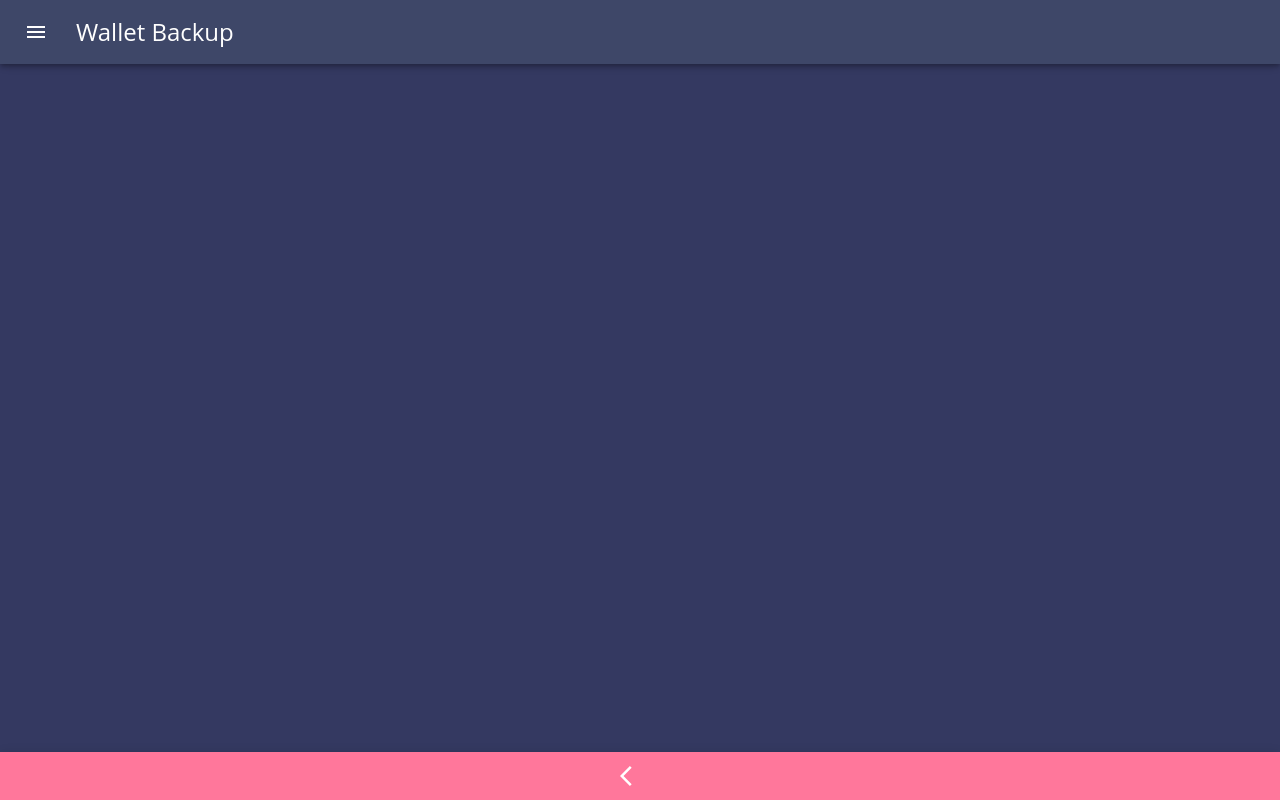
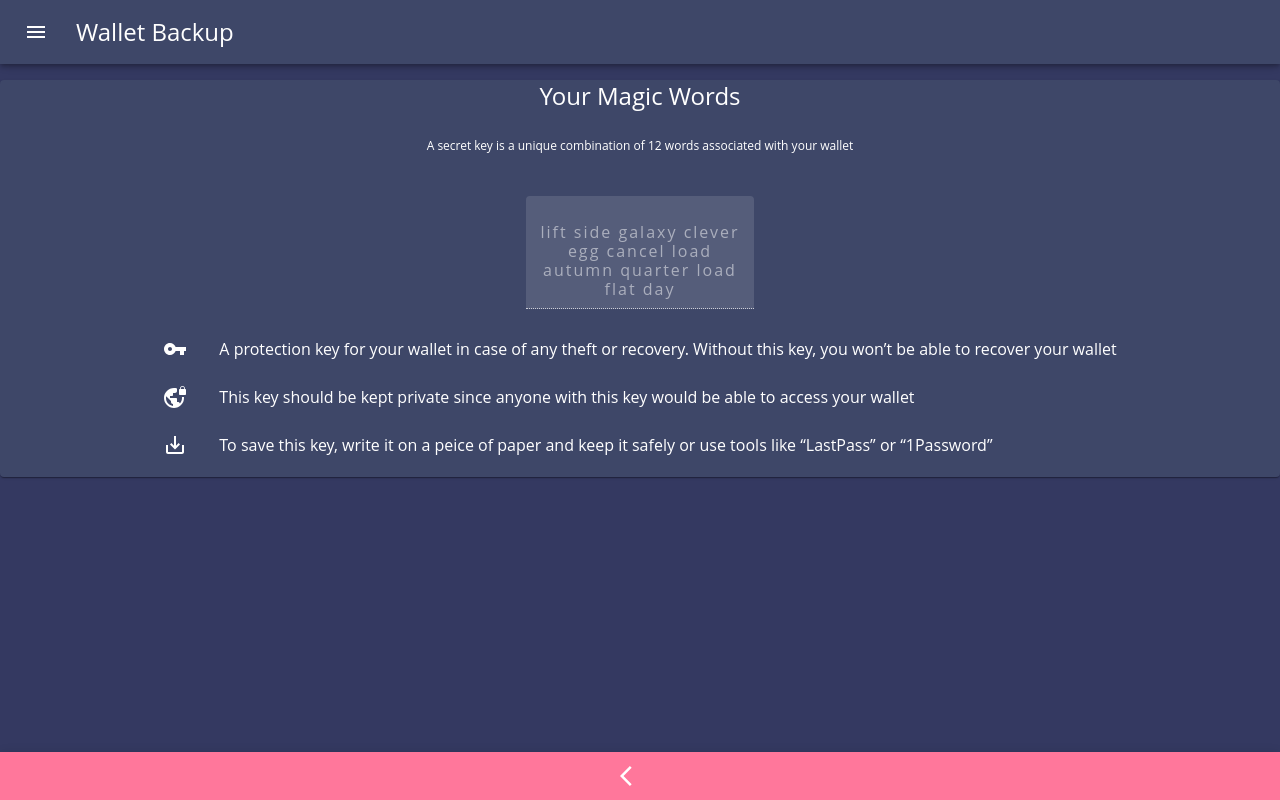
Before and after one commit to batuaWallet/L2-web-wallet, a React (Create React App) app: page /backup in a window 1280 px wide. Both pictures are taken after a click on the button 640 px from the left and 575 px from the top of the page. Built offline with nearby package versions, Linux system fonts and the light colour scheme; no server answers.

Commit message:
🔐 add seed backup component

```diff
--- a/src/components/BackupSeed.tsx
+++ b/src/components/BackupSeed.tsx
@@ -1,18 +1,28 @@
-import React, { useState } from "react";
+import React, { useContext, useState } from "react";
 import { Link } from "react-router-dom";
 import {
   AppBar,
+  IconButton,
+  List,
+  ListItem,
+  ListItemIcon,
+  ListItemText,
   Paper,
-  IconButton,
+  TextField,
   Typography,
   makeStyles,
 } from "@material-ui/core";
 import { TabContext, TabPanel } from "@material-ui/lab";
 import {
   ArrowBackIos as BackIcon,
+  VpnKey as KeyIcon,
+  VpnLock as LockIcon,
+  SaveAlt as SaveIcon,
   CropFree as ScanIcon,
   ImportContacts as ContactsIcon,
 } from "@material-ui/icons";
+import { loadSecret } from "../utils/initialize";
+import { walletSecretFYI } from "../utils/constants";
 import { AddRcvrAddress } from "./AddRcvrAddress";
 import { ScanRcvrAddress } from "./ScanRcvrAddress";
 
@@ -25,20 +35,24 @@ const useStyles = makeStyles( theme => ({
   back: {
     marginRight: theme.spacing(2),
   },
-  qrCode: {
-    marginTop: theme.spacing(8),
+  paper: {
+    display: "flex",
+    flexDirection: "column",
+    alignItems: "center",
+    marginTop: theme.spacing(10),
+    marginBottom: theme.spacing(2),
   },
-  contacts: {
-    marginTop: theme.spacing(8),
-  },
-  root: {
-    display: "flex",
-    justifyContent: "center",
+  typography: {
+    marginLeft: theme.spacing(5),
+    marginRight: theme.spacing(5),
+    marginTop: theme.spacing(3),
+    marginBottom: theme.spacing(3),
   },
 }));
 
 export const BackupSeed = (props: any) => {
   const classes = useStyles();
+  const [secret, setSecret] = useState(loadSecret());
   const [addressOpt, setAddressOpt] = useState("contacts");
 
   const updateSelection = (event: React.ChangeEvent<{}>, selectedTab: string) => {
@@ -52,8 +66,37 @@ export const BackupSeed = (props: any) => {
             <BackIcon />
           </IconButton>
       </AppBar>
-      <Paper>
-        <Typography> Your Secreet Key </Typography>
+      <Paper className={classes.paper}>
+        <Typography variant="h5"> Your Magic Words</Typography>
+        <Typography align="center" variant="caption" className={classes.typography}>
+          A secret key is a unique combination of 12 words associated with your wallet
+        </Typography>
+        <TextField
+          disabled
+          id="secret-key"
+          inputProps={{style: { textAlign: "center" }}}
+          InputProps={{style: { letterSpacing: "2px" }}}
+          defaultValue={secret}
+          multiline
+          rows={4}
+          margin="normal"
+          variant="filled"
+        />
+
+        <List>
+          <ListItem>
+            <ListItemIcon> <KeyIcon /> </ListItemIcon>
+            <ListItemText primary={walletSecretFYI[0]} />
+          </ListItem>
+          <ListItem>
+            <ListItemIcon> <LockIcon /> </ListItemIcon>
+            <ListItemText primary={walletSecretFYI[1]} />
+          </ListItem>
+          <ListItem>
+            <ListItemIcon> <SaveIcon /> </ListItemIcon>
+            <ListItemText primary={walletSecretFYI[2]} />
+          </ListItem>
+        </List>
       </Paper>
     </>
   )
--- a/src/utils/constants.ts
+++ b/src/utils/constants.ts
@@ -5,3 +5,9 @@ export const BICONOMY_API_URI = 'https://api.biconomy.io/api/v2/meta-tx/native';
 export const API_KEY = process.env.REACT_APP_API_KEY ? process.env.REACT_APP_API_KEY : "";
 
 export const API_ID = process.env.REACT_APP_API_ID ? process.env.REACT_APP_API_ID : "";
+
+export const walletSecretFYI = [
+  "A protection key for your wallet in case of any theft or recovery. Without this key, you won’t be able to recover your wallet",
+  "This key should be kept private since anyone with this key would be able to access your wallet",
+  "To save this key, write it on a peice of paper and keep it safely or use tools like “LastPass” or “1Password”"
+];
```
